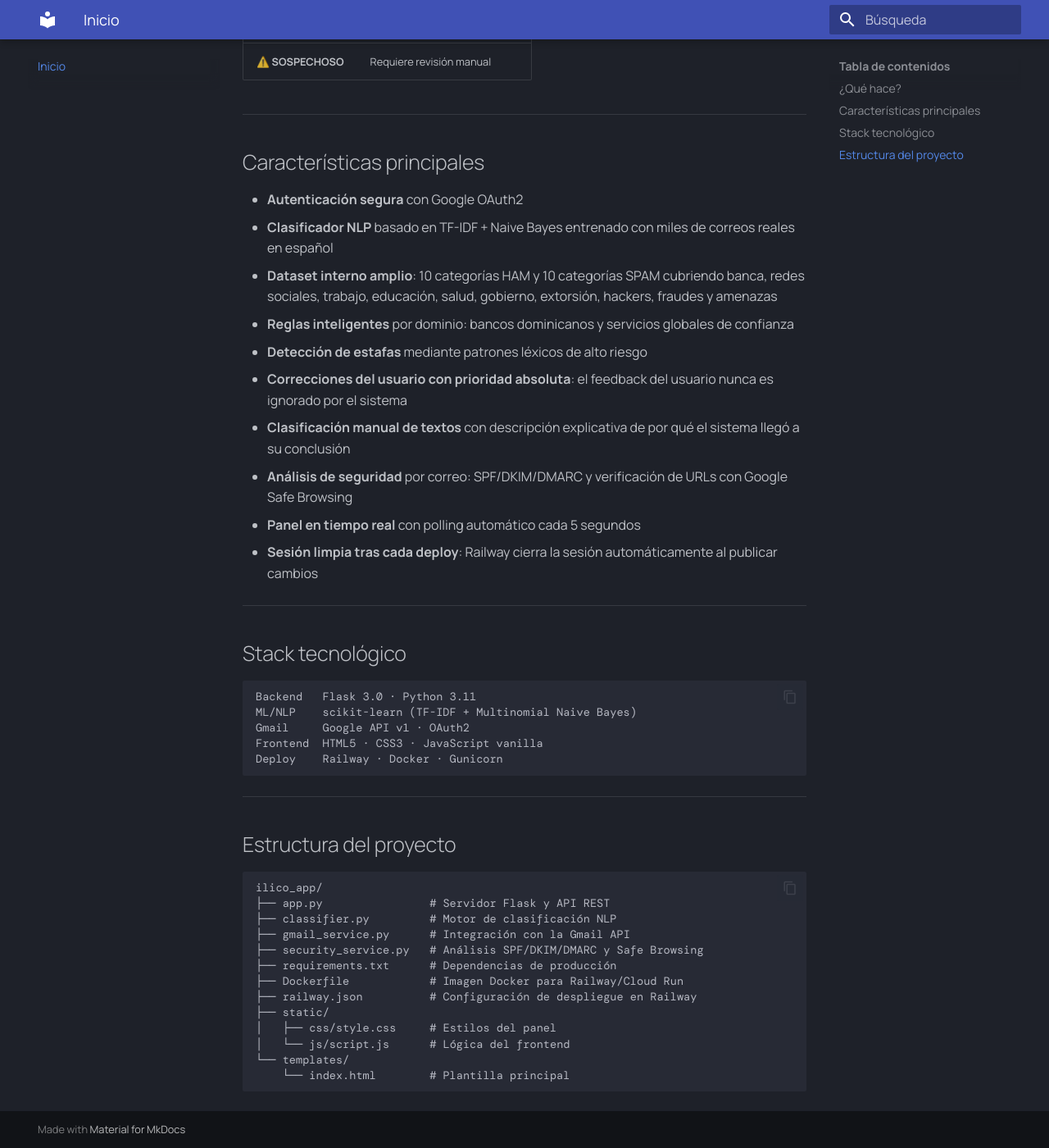
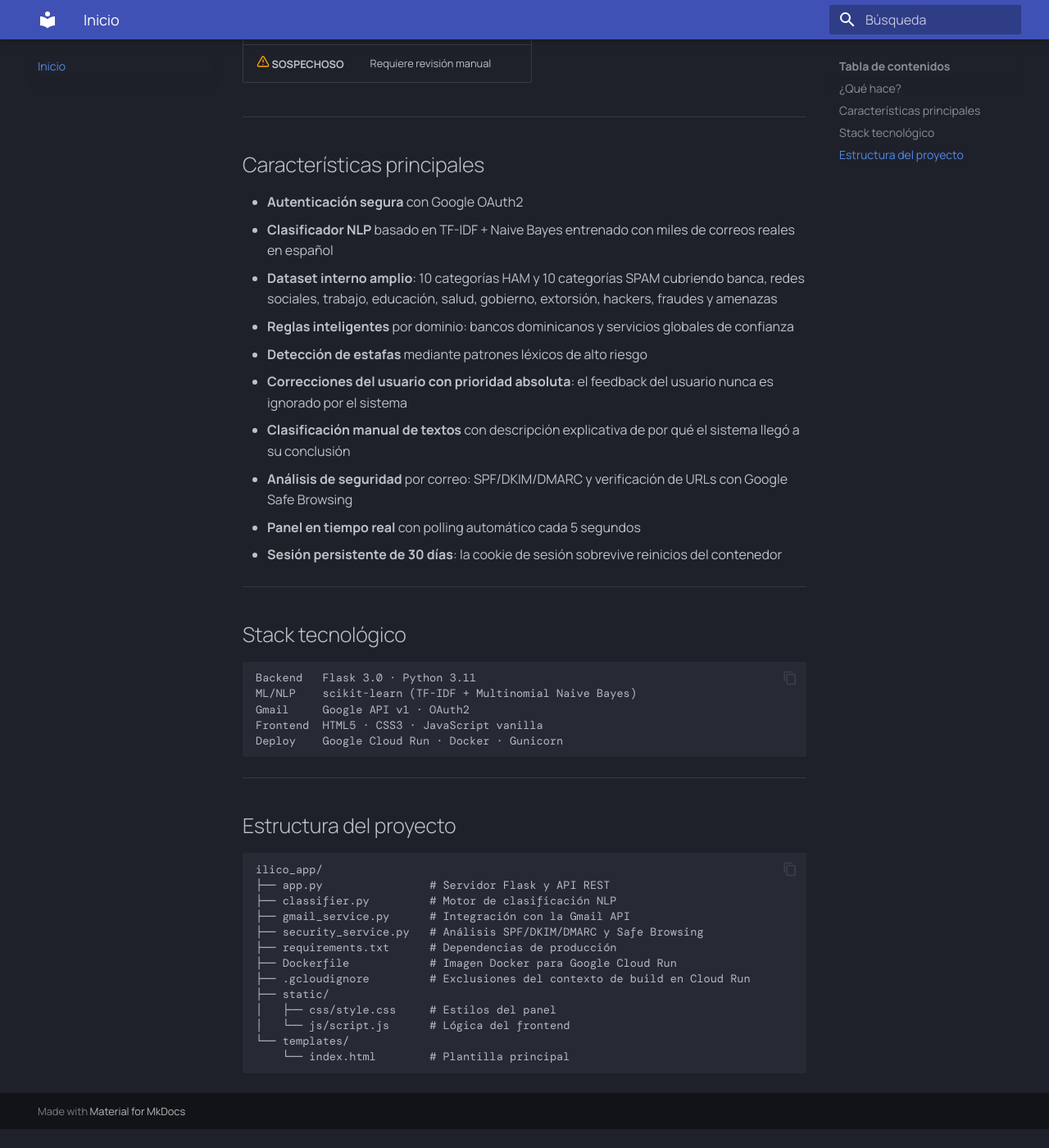
Before and after one commit to twentyone-21st/Ilico, an MkDocs documentation site: the page built from docs/index.md, in a window 1280 px wide and 1400 px high, scrolled down 573 px. Shown: the whole window at 82% size. Built offline with MkDocs 1.6.1 and Material for MkDocs 9.7.7, drawn with Linux system fonts in a browser that asks for light colours; some web fonts are replaced; after the commit the page ends 1950 px from its top, so only the background shows below that.

Commit message:
docs: actualizar a Cloud Run, reemplazar emojis por íconos SVG

````diff
--- a/docs/index.md
+++ b/docs/index.md
@@ -10,9 +10,9 @@
 
 | Clasificación | Significado |
 |---------------|-------------|
-| ✅ **HAM** | Correo legítimo |
-| 🚫 **SPAM** | Correo no deseado o peligroso |
-| ⚠️ **SOSPECHOSO** | Requiere revisión manual |
+| <svg xmlns="http://www.w3.org/2000/svg" width="16" height="16" viewBox="0 0 24 24" fill="none" stroke="#2ed573" stroke-width="2.5" stroke-linecap="round" stroke-linejoin="round"><polyline points="20 6 9 17 4 12"/></svg> **HAM** | Correo legítimo |
+| <svg xmlns="http://www.w3.org/2000/svg" width="16" height="16" viewBox="0 0 24 24" fill="none" stroke="#ff4757" stroke-width="2" stroke-linecap="round" stroke-linejoin="round"><circle cx="12" cy="12" r="10"/><path d="m4.9 4.9 14.2 14.2"/></svg> **SPAM** | Correo no deseado o peligroso |
+| <svg xmlns="http://www.w3.org/2000/svg" width="16" height="16" viewBox="0 0 24 24" fill="none" stroke="#ffa502" stroke-width="2" stroke-linecap="round" stroke-linejoin="round"><path d="m21.73 18-8-14a2 2 0 0 0-3.48 0l-8 14A2 2 0 0 0 4 21h16a2 2 0 0 0 1.73-3Z"/><path d="M12 9v4"/><path d="M12 17h.01"/></svg> **SOSPECHOSO** | Requiere revisión manual |
 
 ---
 
@@ -27,7 +27,7 @@
 - **Clasificación manual de textos** con descripción explicativa de por qué el sistema llegó a su conclusión
 - **Análisis de seguridad** por correo: SPF/DKIM/DMARC y verificación de URLs con Google Safe Browsing
 - **Panel en tiempo real** con polling automático cada 5 segundos
-- **Sesión limpia tras cada deploy**: Railway cierra la sesión automáticamente al publicar cambios
+- **Sesión persistente de 30 días**: la cookie de sesión sobrevive reinicios del contenedor
 
 ---
 
@@ -38,7 +38,7 @@
 ML/NLP    scikit-learn (TF-IDF + Multinomial Naive Bayes)
 Gmail     Google API v1 · OAuth2
 Frontend  HTML5 · CSS3 · JavaScript vanilla
-Deploy    Railway · Docker · Gunicorn
+Deploy    Google Cloud Run · Docker · Gunicorn
 ```
 
 ---
@@ -52,8 +52,8 @@
 ├── gmail_service.py      # Integración con la Gmail API
 ├── security_service.py   # Análisis SPF/DKIM/DMARC y Safe Browsing
 ├── requirements.txt      # Dependencias de producción
-├── Dockerfile            # Imagen Docker para Railway/Cloud Run
-├── railway.json          # Configuración de despliegue en Railway
+├── Dockerfile            # Imagen Docker para Google Cloud Run
+├── .gcloudignore         # Exclusiones del contexto de build en Cloud Run
 ├── static/
 │   ├── css/style.css     # Estilos del panel
 │   └── js/script.js      # Lógica del frontend
````
Also changed, not shown: docs/instalacion.md (+7 -4 lines).
